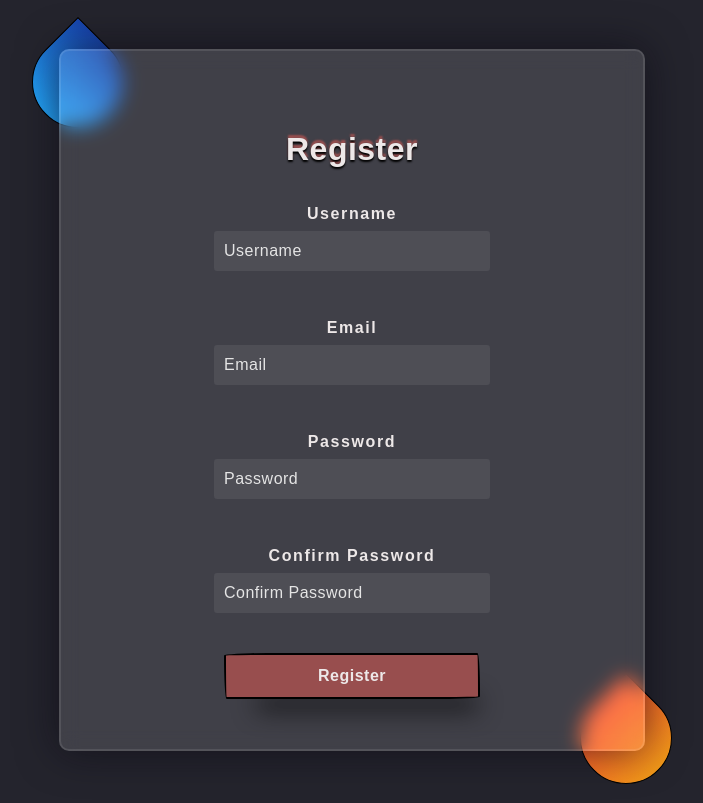
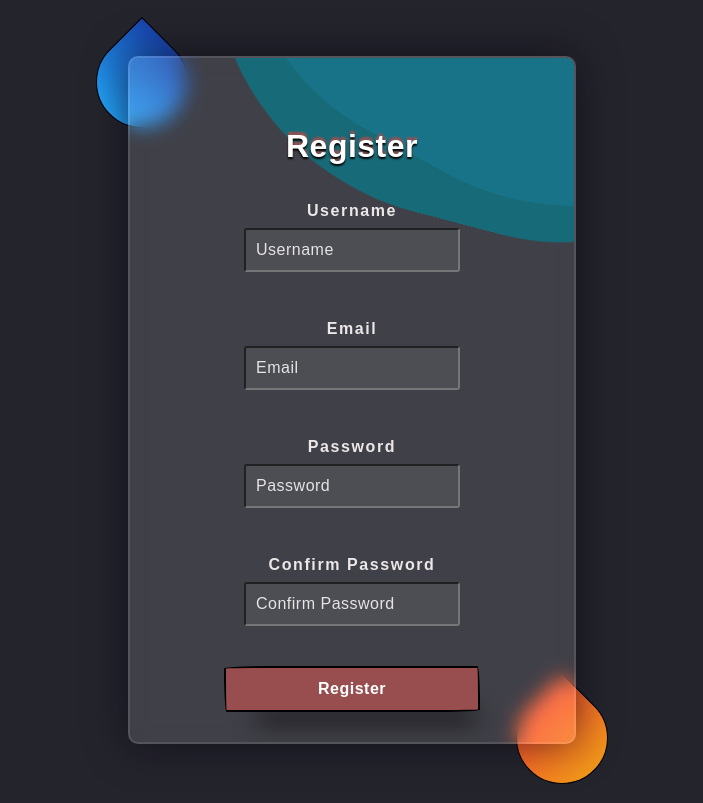
Before and after one commit to stefanmoldoveanu23/MDS-GSketch, a Flask app: page /authentication/register in a window 1280 px wide. Shown: the whole page, without its empty margins (288-991 px from the left). Run offline with Flask 2, Linux system fonts and the light colour scheme; parts of the project's set-up code (start-up, migrations or seed data) failed here and were passed over.

Commit message:
Added frontend to login and regsier forms. Reduced  css code dublication.

```diff
--- a/flaskr/static/base.css
+++ b/flaskr/static/base.css
@@ -1,7 +1,7 @@
 :root {
     --bg-color:#24242d;
 
-    /*register.css*/
+    /*forms.css*/
     --drop1-color: linear-gradient(
             #1845ad,
             #23a2f6
@@ -43,6 +43,7 @@ body {
     background-color:var(--text-sh1);
     box-shadow:rgba(0,0,0,.9) 15px 28px 25px -18px;
     box-sizing:border-box;
+    border: 2px solid black;
     color:var(--text-color);
     cursor:pointer;
     font-family:Neucha,sans-serif;
--- /dev/null
+++ b/flaskr/static/forms.css
@@ -0,0 +1,149 @@
+/*used in login and register form*/
+.form_shape {
+    width: 100%;
+    height: 100%;
+    display: flex;
+    flex-direction: column;
+}
+
+.shape {
+    width: 90px;
+    height: 90px;
+    border-radius: 0 50% 50% 50%;
+    border: 1px solid black;
+    transform: rotate(45deg);
+    margin-top: 20px;
+    position: absolute;
+    z-index: -1;
+}
+
+.shape:first-child {
+    background:var(--drop1-color);
+}
+
+.shape:last-child {
+    background: var(--drop2-color);
+}
+.form_content{
+    display: flex;
+    flex-direction: column;
+    align-items: center;
+    height:fit-content;
+    width: 30vw;
+    background-color: rgba(255,255,255,0.13);
+    position: absolute;
+    top: 50%;
+    left: 50%;
+    border-radius: 10px;
+    backdrop-filter: blur(10px);
+    border: 2px solid rgba(255,255,255,0.1);
+    box-shadow: 0 0 40px rgba(8,7,16,0.6);
+    overflow: hidden;
+    padding: 40px 30px 30px 30px;
+    -webkit-transform: translate(-50%, -50%);
+    -moz-transform: translate(-50%, -50%);
+    -ms-transform: translate(-50%, -50%);
+    -o-transform: translate(-50%, -50%);
+    transform: translate(-50%, -50%);
+    -webkit-transition: -webkit-transform 300ms, box-shadow 300ms;
+    -moz-transition: -moz-transform 300ms, box-shadow 300ms;
+    transition: transform 300ms, box-shadow 300ms;
+
+}
+.form_content *{
+    font-family: 'Poppins',sans-serif;
+    color: #ffffff;
+    letter-spacing: 0.5px;
+    outline: none;
+}
+
+.form_content::before, .form_content::after {
+    content: "";
+    position: absolute;
+    width: 600px;
+    height: 600px;
+    border-radius: 40% 45% 40% 35%;
+    z-index: -1;
+}
+.form_content::before {
+    background-color: rgba(69, 105, 144, 0.73);
+    -webkit-animation: wawes 20s infinite linear;
+    -moz-animation: wawes 20s infinite linear;
+    animation: wawes 20s infinite linear;
+}
+.form_content::after {
+    background-color: rgba(2, 128, 144, 0.66);
+    -webkit-animation: wawes 21s infinite;
+    -moz-animation: wawes 21s infinite;
+    animation: wawes 21s infinite;
+}
+
+.form_content h3 {
+    font-size: 2rem;
+    line-height: 4vh;
+    text-align: center;
+}
+
+.form_content label {
+    color: var(--text-color);
+    display: block;
+    margin-top: 1vh;
+    font-size: 1rem;
+    font-weight: 700;
+    letter-spacing: 0.1rem;
+}
+
+.form_content input {
+    display: block;
+    height: 5vh;
+    width: 50%;
+    background-color: var(--input-bg-color) ;
+    border-radius: 3px;
+    padding: 0 10px;
+    margin-top: 1vh;
+    margin-bottom: 5vh;
+    font-size: 1rem;
+    font-weight: 200;
+}
+
+.form_content ::placeholder {
+    color: #e5e5e5;
+}
+
+.form_content .button-form {
+    width: 20vw;
+    font-size: 1rem;
+    font-weight: 600;
+}
+@-webkit-keyframes wawes {
+    from {
+        -webkit-transform: rotate(0);
+    }
+    to {
+        -webkit-transform: rotate(360deg);
+    }
+}
+@-moz-keyframes wawes {
+    from {
+        -moz-transform: rotate(0);
+    }
+    to {
+        -moz-transform: rotate(360deg);
+    }
+}
+@keyframes wawes {
+    from {
+        -webkit-transform: rotate(0);
+        -moz-transform: rotate(0);
+        -ms-transform: rotate(0);
+        -o-transform: rotate(0);
+        transform: rotate(0);
+    }
+    to {
+        -webkit-transform: rotate(360deg);
+        -moz-transform: rotate(360deg);
+        -ms-transform: rotate(360deg);
+        -o-transform: rotate(360deg);
+        transform: rotate(360deg);
+    }
+}
--- a/flaskr/static/index.css
+++ b/flaskr/static/index.css
@@ -39,12 +39,26 @@
         border-radius:50%
     }
 }
-
-.button-index{
+.button-board{
     align-self: center;
     display:inline-block;
     width: 20vw;
-    margin-top:40vh;
     font-size:1.3rem;
     line-height:23px;
 }
+.create{
+    margin-top:40vh;
+}
+
+.log-reg-btns{
+    margin-top: 0.5vw;
+    margin-right: 2vw;
+    align-self: flex-end;
+    display: flex;
+    flex-direction: row;
+    width: fit-content;
+}
+.button-login-reg{
+    width:fit-content;
+    font-size:1.3rem;
+}
--- /dev/null
+++ b/flaskr/static/login.css
@@ -0,0 +1,17 @@
+.login::before {
+    left: 30%;
+    bottom: -120%;
+}
+.login::after {
+    left: 20%;
+    bottom: -120%;
+}
+.log:first-child{
+    left: 30vw;
+    top: 15vh;
+}
+
+.log:last-child{
+    right: 30vw;
+    bottom: 15vh;
+}
--- a/flaskr/static/register.css
+++ b/flaskr/static/register.css
@@ -1,96 +1,19 @@
-.form_shape {
-    width: 100%;
-    height: 100%;
-    display: flex;
-    flex-direction: column;
+.register::before {
+    left: 30%;
+    bottom: 80%;
+}
+.register::after {
+    left: 20%;
+    bottom: 75%;
 }
 
-.shape {
-    width: 90px;
-    height: 90px;
-    border-radius: 0 50% 50% 50%;
-    border: 1px solid black;
-    transform: rotate(45deg);
-    margin-top: 20px;
-    position: absolute;
-    z-index: -1;
-}
 
-.shape:first-child {
-    float: left;
-    background:var(--drop1-color);
-    left: 25vw;
+.reg:first-child{
+    left: 30vw;
     top: 2vh;
 }
 
-.shape:last-child {
-    float: right;
-    background: var(--drop2-color);
-    right: 25vw;
+.reg:last-child{
+    right: 30vw;
     bottom: 2vh;
 }
-
-form {
-    display: flex;
-    flex-direction: column;
-    align-items: center;
-    height: fit-content;
-    width: 40vw;
-    background-color: var(--form-color);
-    position: absolute;
-    transform: translate(-50%, -50%);
-    top: 50%;
-    left: 50%;
-    border-radius: 10px;
-    backdrop-filter: blur(10px);
-    border: 2px solid var(--form-border-cl);
-    box-shadow: 0 0 40px rgba(8, 7, 16, 0.6);
-    padding: 50px 35px;
-}
-
-form * {
-    font-family: 'Poppins', sans-serif;
-    color: #ffffff;
-    letter-spacing: 0.5px;
-    outline: none;
-    border: none;
-}
-
-form h3 {
-    font-size: 2rem;
-    line-height: 4vh;
-    text-align: center;
-}
-
-label {
-    color: var(--text-color);
-    display: block;
-    margin-top: 1vh;
-    font-size: 1rem;
-    font-weight: 700;
-    letter-spacing: 0.1rem;
-}
-
-input {
-    display: block;
-    height: 5vh;
-    width: 50%;
-    background-color: var(--input-bg-color) ;
-    border-radius: 3px;
-    padding: 0 10px;
-    margin-top: 1vh;
-    margin-bottom: 5vh;
-    font-size: 1rem;
-    font-weight: 200;
-}
-
-::placeholder {
-    color: #e5e5e5;
-}
-
-.button-reg {
-    border: 2px solid black;
-    width: 20vw;
-    font-size: 1rem;
-    font-weight: 600;
-}
--- a/flaskr/templates/authentication/register.html
+++ b/flaskr/templates/authentication/register.html
@@ -15,8 +15,8 @@
 </div>
 
 <div class="form_shape">
-    <div class="shape"></div>
-    <form action="{{url_for('authentication.handle_register')}}" method="post">
+    <div class="shape reg"></div>
+    <form class = "form_content register" action="{{url_for('authentication.handle_register')}}" method="post">
         <h3 class="font_text">Register</h3>
         <label>Username</label>
         <input type="text" placeholder="Username" name="username" required>
@@ -26,8 +26,8 @@
         <input type="text" placeholder="Password" name="password" required>
         <label>Confirm Password</label>
         <input type="text" placeholder="Confirm Password" name="confirm-password" required>
-        <button type="submit" class="button-reg button-paper"> Register</button>
+        <button type="submit" class="button-form button-paper"> Register</button>
     </form>
-    <div class="shape"></div>
+    <div class="shape reg"></div>
 </div>
 {% endblock %}
--- a/flaskr/templates/base.html
+++ b/flaskr/templates/base.html
@@ -7,7 +7,9 @@
     <script src="https://ajax.googleapis.com/ajax/libs/jquery/3.6.3/jquery.min.js"></script>
     <link rel="stylesheet" href="{{url_for('static',filename='base.css')}}">
     <link rel="stylesheet" href="{{url_for('static',filename='index.css')}}">
+    <link rel="stylesheet" href="{{url_for('static',filename='forms.css')}}">
     <link rel="stylesheet" href="{{url_for('static',filename='register.css')}}">
+    <link rel="stylesheet" href="{{url_for('static',filename='login.css')}}">
 </head>
 
 
```
Also changed, not shown: flaskr/static/index.js (+4 -3 lines), flaskr/templates/authentication/login.html (added, +29 -0 lines), flaskr/templates/index.html (+14 -3 lines).
